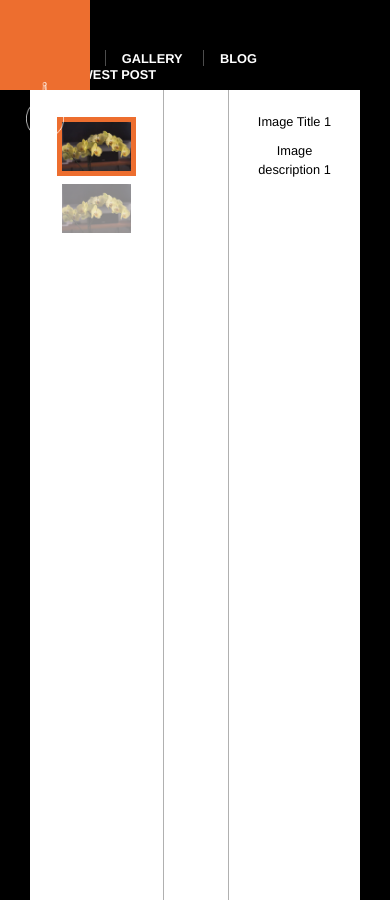
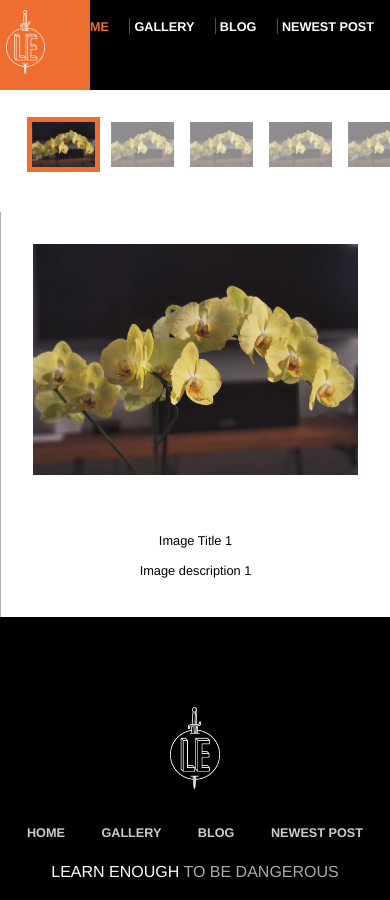
Before and after one commit to MrPiTA/mrpita.github.io, a Jekyll site: the page built from gallery/index.html, in a window 390 px wide and 900 px high. Built offline with Jekyll 4.4.1, drawn with Linux system fonts in a browser that asks for light colours.

Commit message:
Add media queries that target home, gallery and blog page

```diff
--- a/_includes/head.html
+++ b/_includes/head.html
@@ -3,4 +3,5 @@
   <meta charset="utf-8">
   <link rel="stylesheet" href="/css/reset.css">
   <link rel="stylesheet" href="/css/main.css">
+  <meta name="viewport" content="width=device-width, initial-scale=1, minimum-scale=1" />
 </head>
--- a/css/main.css
+++ b/css/main.css
@@ -70,7 +70,7 @@
 }
 .header-nav {
   float: right;
-  padding: 5.5vh 60px 0 0;
+  padding: 4vh 60px 0 0;
 }
 .header-nav > li {
   display: inline-block;
@@ -129,7 +129,7 @@
 .content-container {
   height: 100%;
   display: flex;
-  direction: column;
+  flex-direction: column;
 }
 .col-three {
   display: flex;
@@ -466,3 +466,84 @@
   font-style: italic;
   font-size: 0.8em;
 }
+
+@media (max-width: 800px) {
+  html {
+    box-shadow: none;
+    padding: 0;
+  }
+  /*HEADER STYLES*/
+  .header-nav {
+    padding: 2vh 1em 0 0;
+  }
+  .header-nav > li {
+    padding-left: 0.25em;
+  }
+  .header-nav > li ~ li {
+    padding-left: 0.25em;
+  }
+  .nav-links a {
+    font-size: 3.25vw;
+  }
+  .header-logo {
+    left: auto;
+  }
+  /* HOME STYLES */
+  .home-callout {
+    flex-direction: column;
+  }
+  .callout-copy {
+    display: flex;
+    flex-direction: column;
+    align-items: center;
+    flex: 1;
+  }
+  /*BIO BOXES*/
+  .bio-box {
+    float: none;
+    width: auto;
+    font-size: 1.3rem;
+  }
+  /*BLOG STYLES*/
+  .page {
+    margin: 10vh auto 1em;
+  }
+  .blog-cols {
+    flex-direction: column;
+  }
+  .blog-recent {
+    flex: 1;
+    text-align: center;
+  }
+  .blog-previews {
+    padding: 0;
+  }
+  .post-aside {
+    display: none;
+  }
+  /*GALLERY STYLES*/
+  .gallery {
+    flex-direction: column;
+  }
+  .gallery-thumbs {
+    display: flex;
+    flex: 1;
+    gap: 1em;
+  }
+  .gallery-thumbs > div {
+    cursor: pointer;
+    flex: 0 0 7vh;
+  }
+  .gallery .gallery-thumbs {
+    flex: 1;
+  }
+  .gallery .gallery-info {
+    flex: 1;
+  }
+}
+
+@media (max-width: 600px) {
+  .half-hero {
+    display: none;
+  }
+}
--- a/gallery/index.html
+++ b/gallery/index.html
@@ -6,6 +6,18 @@
   <div class="col col-nav gallery-thumbs" id="gallery-thumbs">
     <div class="current">
       <img src="/images/small/slide1.jpg" alt="Image Title 1">
+    </div>
+    <div>
+      <img src="/images/small/slide1.jpg" alt="Image Title 2">
+    </div>
+    <div>
+      <img src="/images/small/slide1.jpg" alt="Image Title 2">
+    </div>
+    <div>
+      <img src="/images/small/slide1.jpg" alt="Image Title 2">
+    </div>
+    <div>
+      <img src="/images/small/slide1.jpg" alt="Image Title 2">
     </div>
     <div>
       <img src="/images/small/slide1.jpg" alt="Image Title 2">
```
